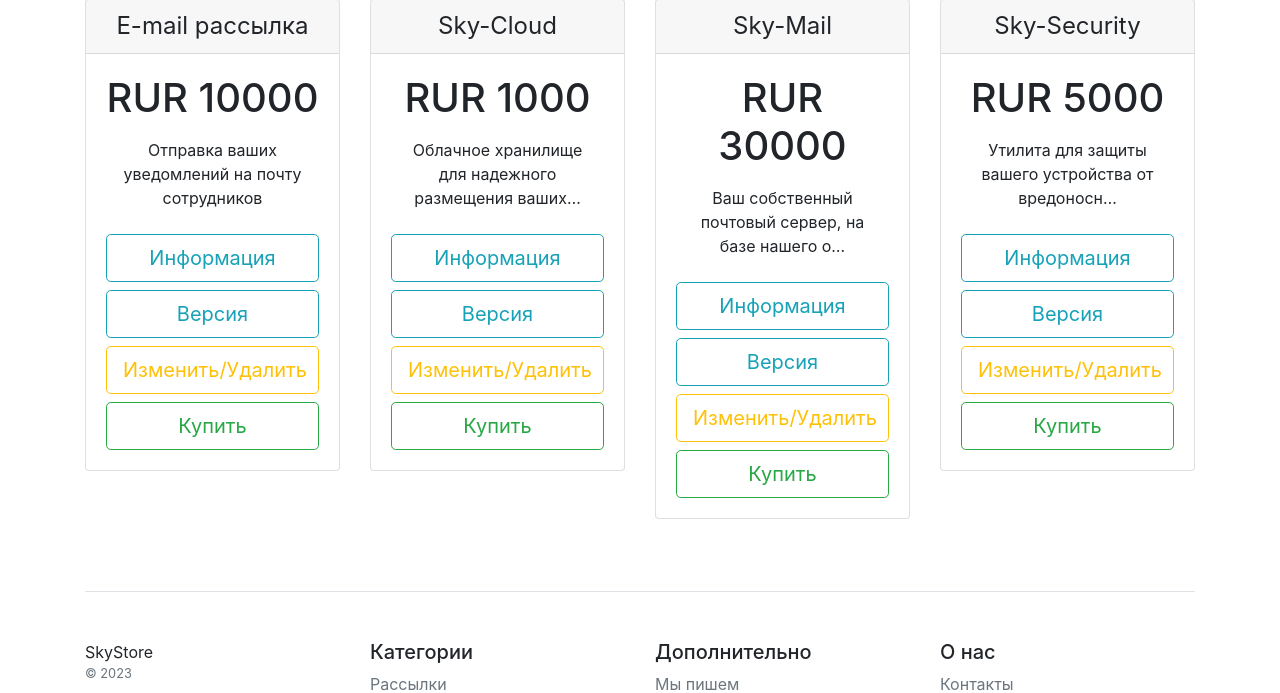
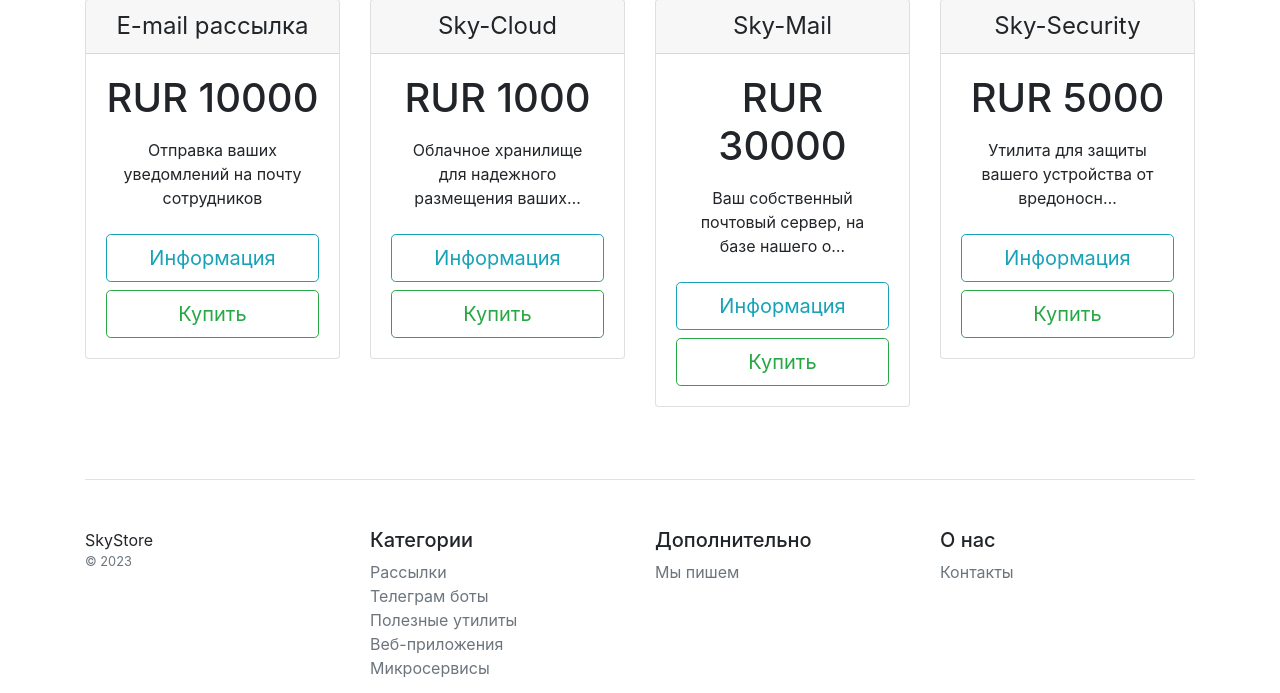
Before and after one commit to DSulzhits/06_2, a Django app: page / in a window 1280 px wide. Shown: the part 285-978 px from the top of the page. Run offline with Django 4.2, Linux system fonts and the light colour scheme; parts of the project's set-up code (start-up, migrations or seed data) failed here and were passed over; some libraries are stand-ins or nearby versions.

Commit message:
Добавлено условие для появления дополнительного функционала

```diff
--- a/catalog/templates/catalog/includes/inc_product_form.html
+++ b/catalog/templates/catalog/includes/inc_product_form.html
@@ -10,10 +10,14 @@
             </ul>
             <a class="btn btn-lg btn-block btn-outline-info"
                href="{% url 'catalog:product_detail' object.pk %}">Информация</a>
-            <a class="btn btn-lg btn-block btn-outline-info"
-               href="{% url 'catalog:product_version' object.pk %}">Версия</a>
-            <a class="btn btn-lg btn-block btn-outline-warning"
-               href="{% url 'catalog:product_update' object.pk %}">Изменить/Удалить</a>
+            {% if user.is_authenticated %}
+                <a class="btn btn-lg btn-block btn-outline-info"
+                   href="{% url 'catalog:version_detail' object.pk|default:"url 'catalog:product_update'" %}">Версия</a>
+                <a class="btn btn-lg btn-block btn-outline-warning"
+                   href="{% url 'catalog:product_update' object.pk %}">Изменить/Удалить</a>
+            {% endif %}
+
+
             <button type="button" class="btn btn-lg btn-block btn-outline-success">Купить</button>
         </div>
     </div>
```
